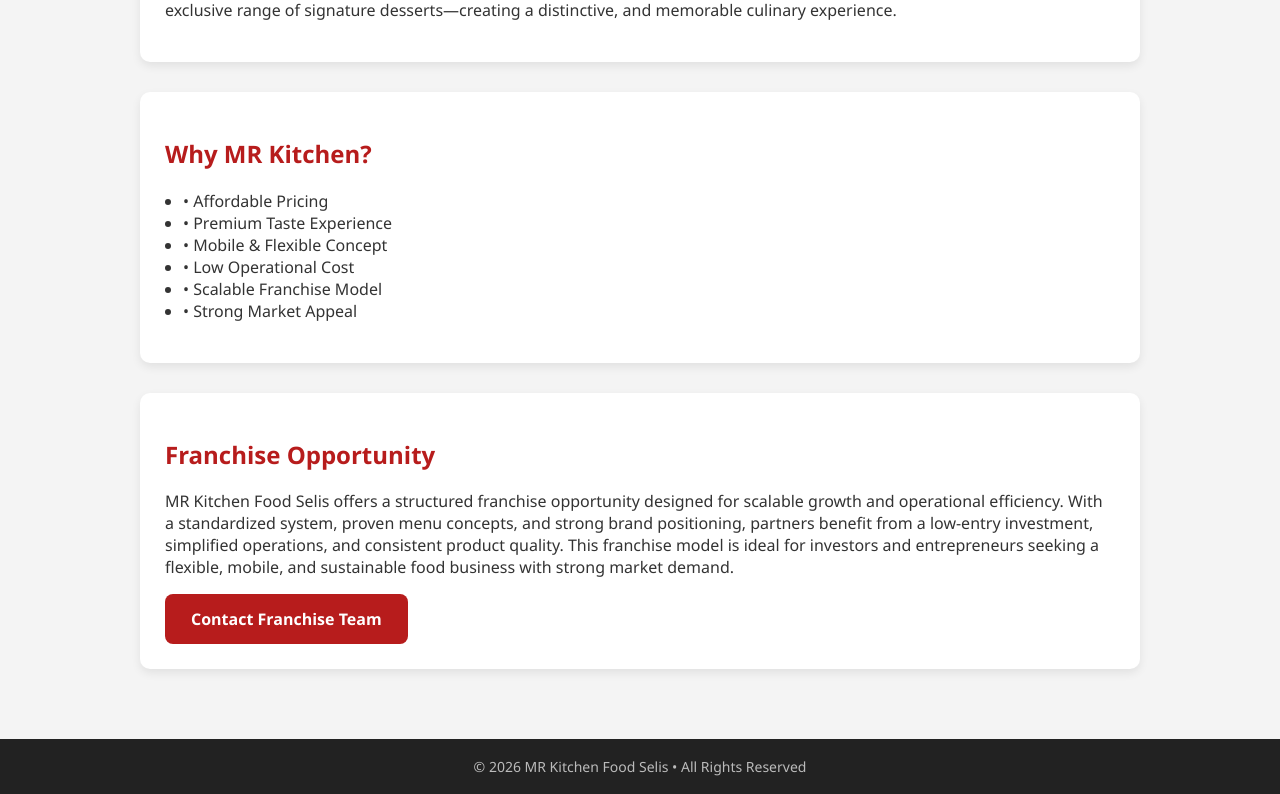
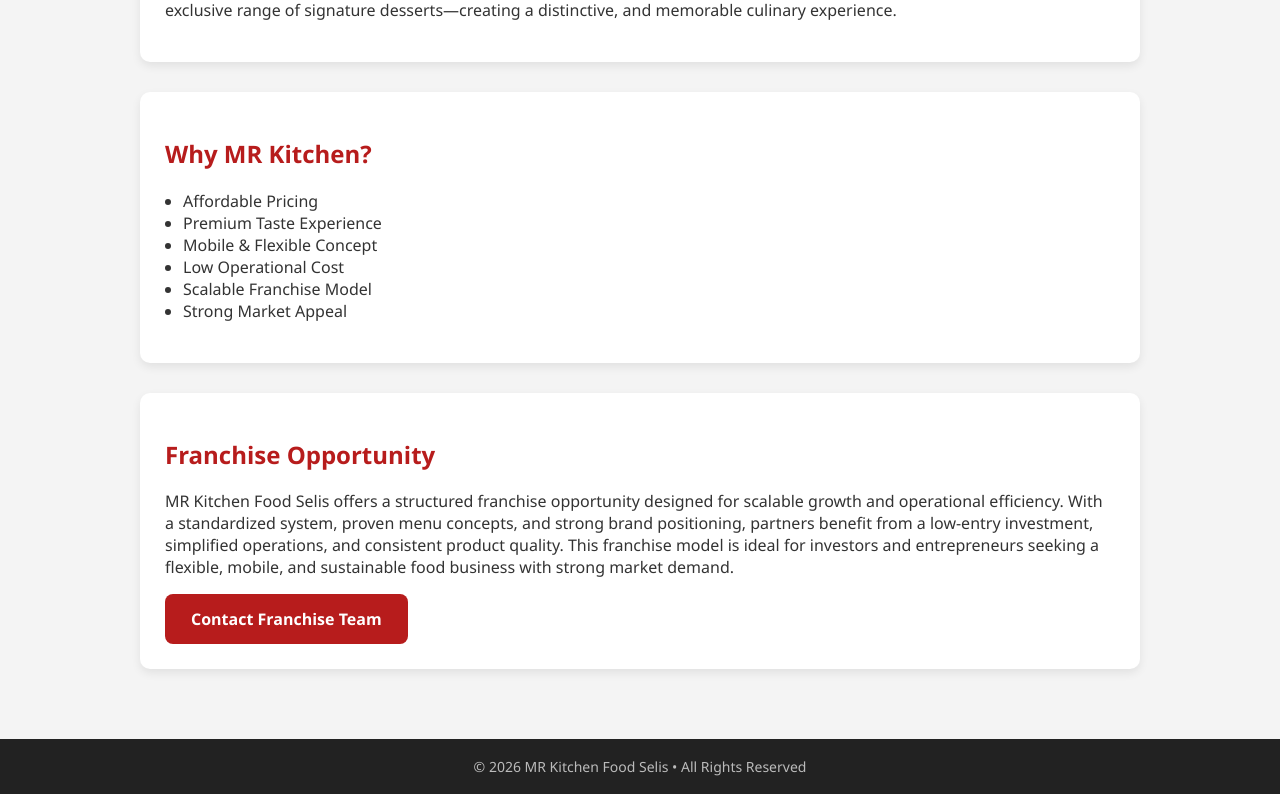
Before and after one commit to MRKitchen-FoodSelis/.github.io, a plain HTML site: page index.html in a window 1280 px wide. Shown: the part 1440-2234 px from the top of the page. Drawn offline with Linux system fonts and the light colour scheme.

Commit message:
Update index.html

```diff
--- a/index.html
+++ b/index.html
@@ -50,20 +50,20 @@
 <div class="card">
 <h2>Why MR Kitchen?</h2>
 <ul>
-<li>•	Affordable Pricing</li>
-<li>•	Premium Taste Experience</li>
-<li>•	Mobile & Flexible Concept</li>
-<li>•	Low Operational Cost</li>
-<li>•	Scalable Franchise Model</li>
-<li>•	Strong Market Appeal</li>
+<li>	Affordable Pricing</li>
+<li>	Premium Taste Experience</li>
+<li>	Mobile & Flexible Concept</li>
+<li>	Low Operational Cost</li>
+<li>	Scalable Franchise Model</li>
+<li>	Strong Market Appeal</li>
 </ul>
 </div>
 
 <div class="card">
 <h2>Franchise Opportunity</h2>
 <p>
-MR Kitchen Food Selis offers a structured franchise opportunity designed for scalable growth and operational efficiency.
-With a standardized system, proven menu concepts, and strong brand positioning, partners benefit from a low-entry investment,
+MR Kitchen Food Selis offers a structured franchise opportunity designed for scalable growth and operational efficiency. With a standardized system,
+proven menu concepts, and strong brand positioning, partners benefit from a low-entry investment,
 simplified operations, and consistent product quality. This franchise model is ideal for investors and entrepreneurs seeking a flexible,
 mobile, and sustainable food business with strong market demand.
 </p>
```
